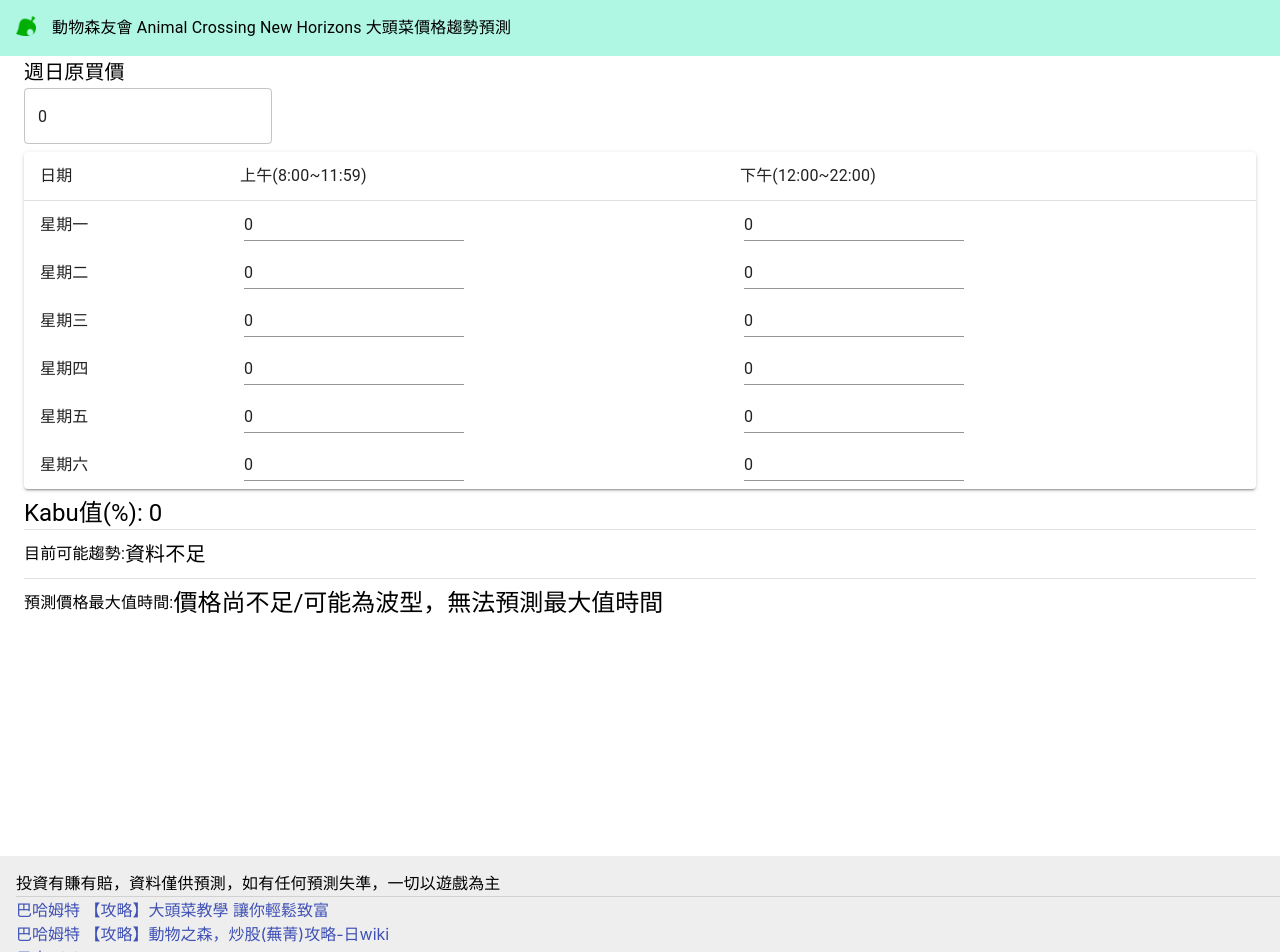
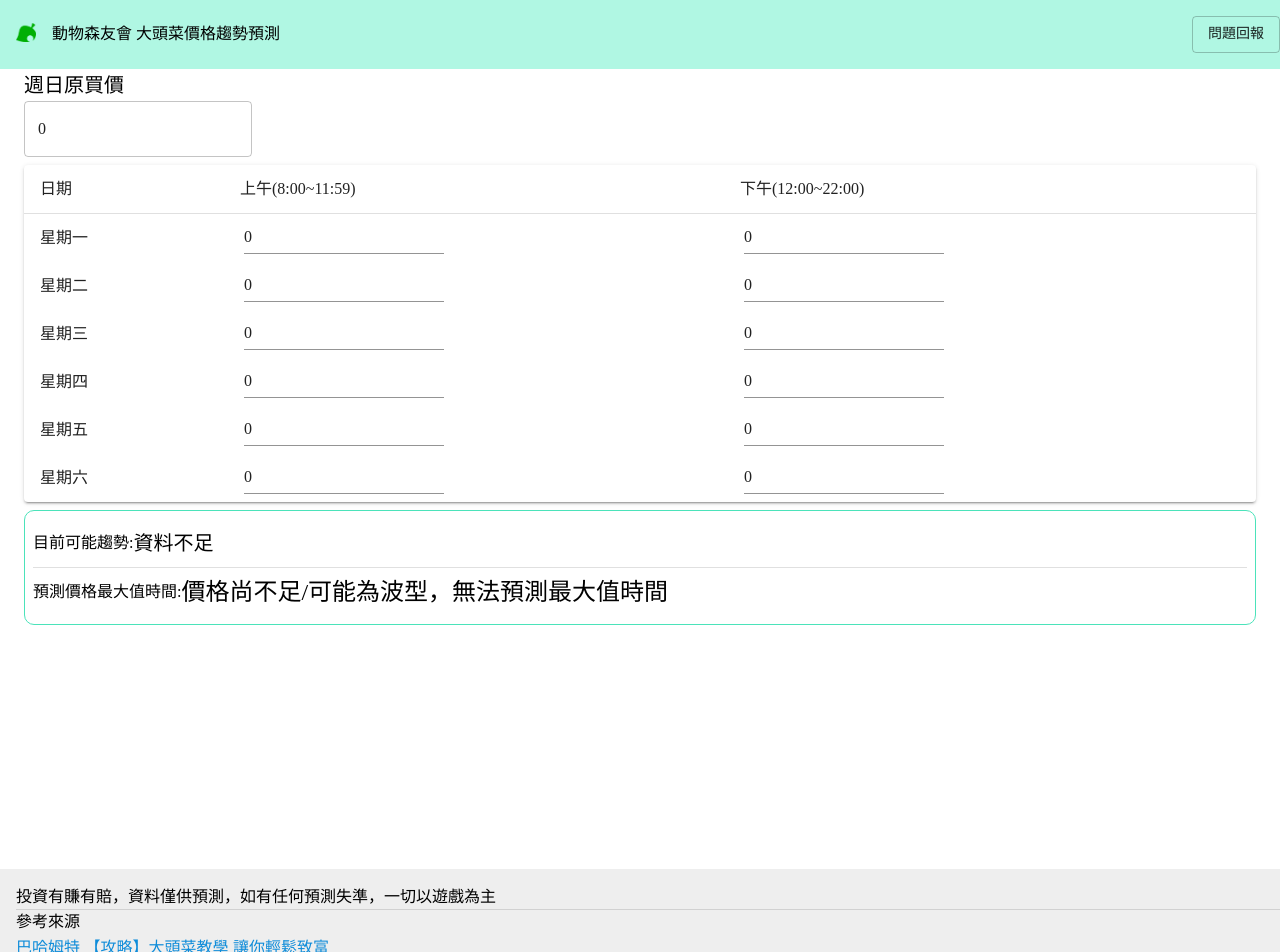
Before and after one commit to ms0223900/acnh-kabu-prediction, a React (Create React App) app: page / in a window 1280 px wide. Shown: the top 952 px of the page. Built offline with nearby package versions, Linux system fonts and the light colour scheme.

Commit message:
chore: optimize some style and UI UX

```diff
--- a/src/app/KabuRecord/components/Footer.tsx
+++ b/src/app/KabuRecord/components/Footer.tsx
@@ -1,5 +1,6 @@
 import React from 'react';
 import { Box, Typography, Link, Divider } from '@material-ui/core';
+import referenceLinks from '../static/referenceLinks.json';
 
 const version = process.env.REACT_APP_VERSION;
 
@@ -15,25 +16,14 @@
       display={'block'}
       href={href}
       target={'_blank'}
+      color={'textSecondary'}
     >
       {title}
     </Link>
   );
 };
 
-const links = [
-  {
-    href: 'https://forum.gamer.com.tw/Co.php?bsn=7287&sn=19239',
-    title: '巴哈姆特 【攻略】大頭菜教學 讓你輕鬆致富'
-  },
-  {
-    href: 'https://forum.gamer.com.tw/Co.php?bsn=60539&sn=46540',
-    title: '巴哈姆特 【攻略】動物之森，炒股(蕪菁)攻略-日wiki'
-  },{
-    href: 'https://w.atwiki.jp/doubutsunomori3ds/pages/99.html',
-    title: '日文wiki'
-  },
-];
+const links = referenceLinks;
 
 const Footer = () => {
   return (
@@ -48,6 +38,9 @@
         {'投資有賺有賠，資料僅供預測，如有任何預測失準，一切以遊戲為主'}
       </Typography>
       <Divider />
+      <Typography>
+        {'參考來源'}
+      </Typography>
       {links.map((link, i) => (
         <LinkItemInFooter
           key={i}
--- a/src/app/KabuRecord/components/Header.tsx
+++ b/src/app/KabuRecord/components/Header.tsx
@@ -1,5 +1,6 @@
 import React from 'react';
-import { Box, Typography, makeStyles } from '@material-ui/core';
+import { Box, Typography, makeStyles, Button } from '@material-ui/core';
+import { reportDocLink } from '../config';
 
 const useStyles = makeStyles(theme => ({
   root: {
@@ -33,9 +34,20 @@
           />
         </Box>
         <Typography>
-          {'動物森友會 Animal Crossing New Horizons 大頭菜價格趨勢預測'}
+          {'動物森友會 大頭菜價格趨勢預測'}
         </Typography>
+        {/* <Typography>
+          {'Animal Crossing New Horizons'}
+        </Typography> */}
       </Box>
+      <Button
+        // color={'secondary'}
+        variant={'outlined'}
+        target={'_blank'}
+        href={reportDocLink}
+      >
+        {'問題回報'}
+      </Button>
     </Box>
   );
 };
--- a/src/app/KabuRecord/components/KabuTrendTypePrediction.tsx
+++ b/src/app/KabuRecord/components/KabuTrendTypePrediction.tsx
@@ -1,9 +1,19 @@
 import React from 'react';
-import { Box, Typography, Divider } from '@material-ui/core';
+import { Box, Typography, Divider, makeStyles } from '@material-ui/core';
 import { KabuTrendTypePredictionProps } from './types';
 import { kabuTrends, highestPositionToText, getHighestPositionText } from '../config';
 
+const useStyles = makeStyles(theme => ({
+  root: {
+    borderColor: theme.palette.primary.dark,
+    borderWidth: 1.5,
+    borderStyle: 'solid',
+    borderRadius: 10,
+  }
+}));
+
 const KabuTrendTypePrediction = (props: KabuTrendTypePredictionProps) => {
+  const classes = useStyles();
   const trendsStr = props.kabuTrendTypes.map(
     trend => kabuTrends[trend]
   ).join(' / ');
@@ -11,7 +21,7 @@
   console.log(props.highestPricePosition);
 
   return (
-    <Box>
+    <Box className={classes.root} padding={1}>
       <Box display={'flex'} alignItems={'center'} paddingTop={1} paddingBottom={1}>
         <Typography>
           {'目前可能趨勢: '}
--- a/src/app/KabuRecord/config.ts
+++ b/src/app/KabuRecord/config.ts
@@ -2,6 +2,7 @@
 import { KabuTrendType, OtherDayType, DayTimeType } from "./types";
 import { noReboundPosition } from "./functions/HandleKabuTrend";
 
+export const reportDocLink = 'https://docs.google.com/document/d/1LooeZ1qIbQnKRFvIcF6-a1RbbtA9UPt7gIBLnB2Gnp4/edit?usp=sharing';
 export const localStorageKey = 'KabuForm';
 
 export const otherDayKabuItemWidthRatios = [2, 5, 5] as GridRatio[];
--- a/src/app/KabuRecord/containers/OtherDayKabuFormContainer.tsx
+++ b/src/app/KabuRecord/containers/OtherDayKabuFormContainer.tsx
@@ -56,10 +56,10 @@
       <OtherDayKabuForm
         otherDayList={otherDayList}
         onChange={handleChange} />
-      <Typography variant={'h5'}>
+      {/* <Typography variant={'h5'}>
         {`Kabu值(%): ${Kabu}`}
       </Typography>
-      <Divider />
+      <Divider /> */}
       <KabuTrendTypePrediction
         {...kabuTrendTypesAndPricePosition} />
     </Container>
--- a/src/app/KabuRecord/index.tsx
+++ b/src/app/KabuRecord/index.tsx
@@ -5,6 +5,8 @@
 import Header from './components/Header';
 import Footer from './components/Footer';
 import { Box } from '@material-ui/core';
+import { ThemeProvider } from '@material-ui/styles';
+import anclTheme from './theme/theme';
 
 export const initDayPrices = {
   'morning': 0,
@@ -23,7 +25,7 @@
 
 const KabuRecord = () => {
   return (
-    <>
+    <ThemeProvider theme={anclTheme}>
       <Header />
       <Box style={{
         minHeight: '100vh'
@@ -32,7 +34,7 @@
           initOtherDayPrices={HandleLocalStorage.getData()} />
       </Box>
       <Footer />
-    </>
+    </ThemeProvider>
   );
 };
 
--- /dev/null
+++ b/src/app/KabuRecord/static/referenceLinks.json
@@ -0,0 +1,13 @@
+[
+  {
+    "href": "https://forum.gamer.com.tw/Co.php?bsn=7287&sn=19239",
+    "title": "巴哈姆特 【攻略】大頭菜教學 讓你輕鬆致富"
+  },
+  {
+    "href": "https://forum.gamer.com.tw/Co.php?bsn=60539&sn=46540",
+    "title": "巴哈姆特 【攻略】動物之森，炒股(蕪菁)攻略-日wiki"
+  },{
+    "href": "https://w.atwiki.jp/doubutsunomori3ds/pages/99.html",
+    "title": "日文wiki"
+  }
+]
--- /dev/null
+++ b/src/app/KabuRecord/theme/theme.ts
@@ -0,0 +1,21 @@
+import { createMuiTheme } from "@material-ui/core";
+
+const anclTheme = createMuiTheme({
+  typography: {
+    fontFamily: [
+      '微軟正黑體'
+    ].join(),
+  },
+  palette: {
+    primary: {
+      light: '#cffaee',
+      main: '#b0f7e3',
+      dark: '#4be3ba'
+    },
+    text: {
+      secondary: '#0f8cd9'
+    }
+  }
+});
+
+export default anclTheme;
```
Also changed, not shown: 2 other files (tests, documents, lock files or other folders).
